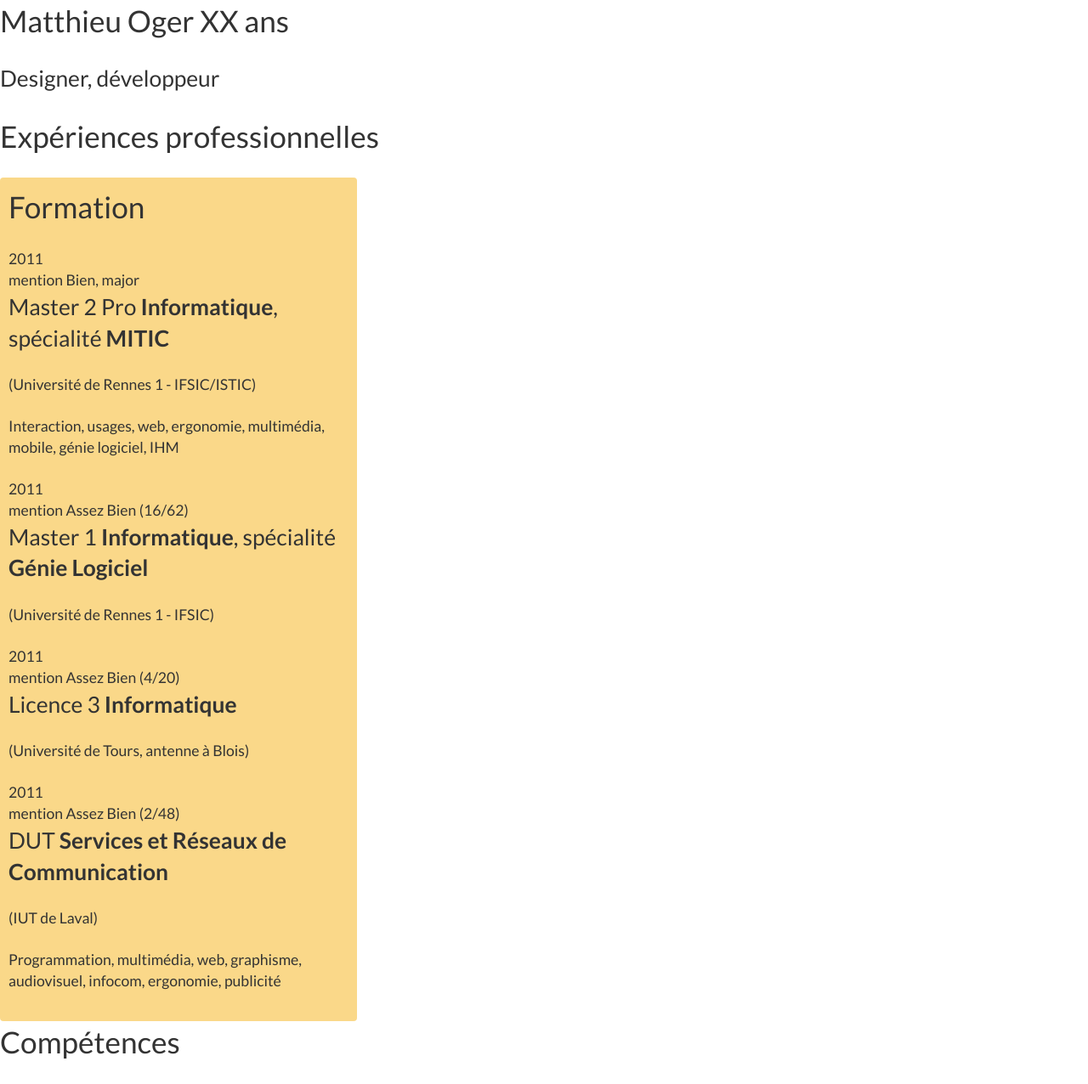
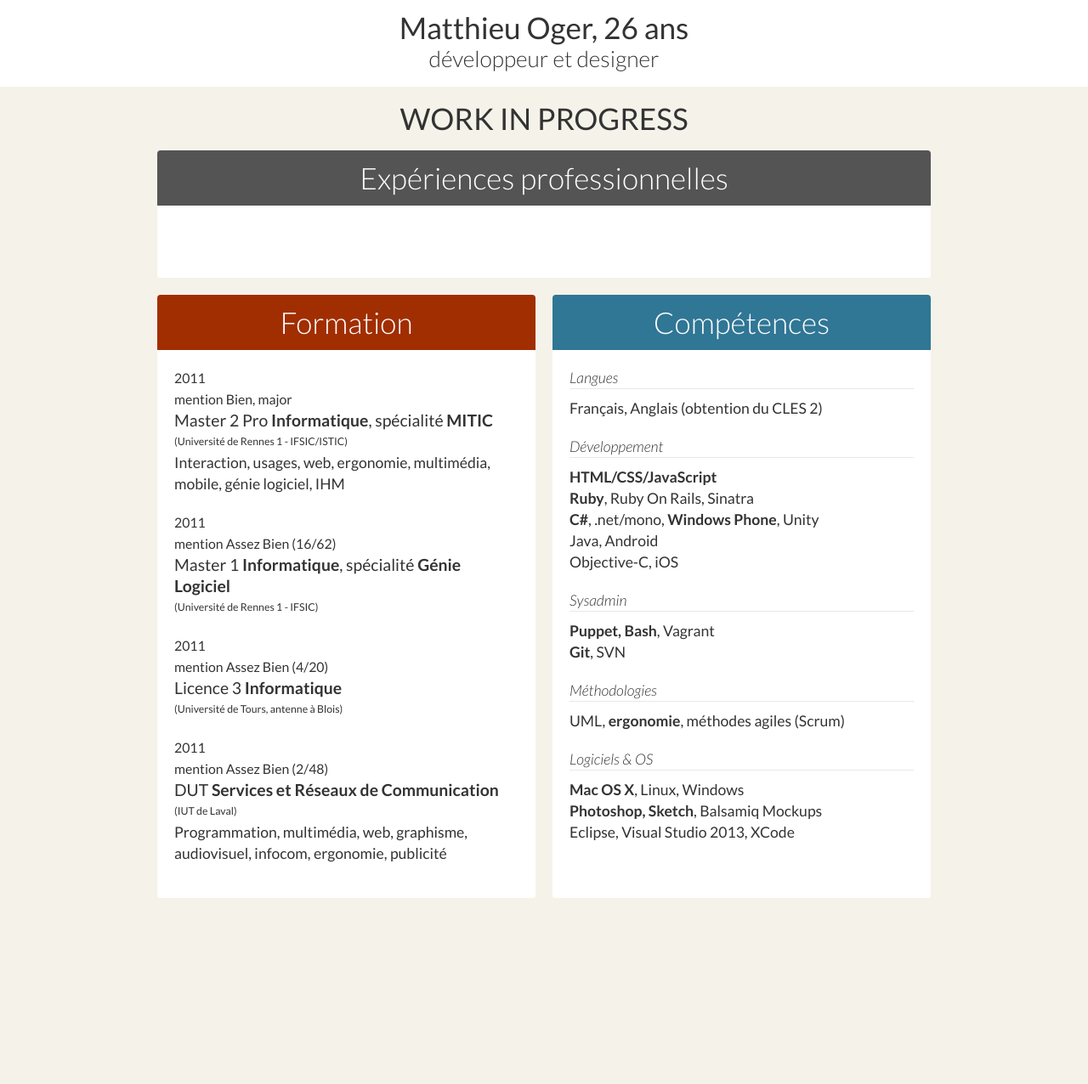
Before and after one commit to solarsailer/matthieuoger.com, a Jekyll site: the page built from resume/index.html, in a window 1280 px wide. Shown: the whole page at 85% size. Built offline with Jekyll 4.4.1, drawn with Linux system fonts in a browser that asks for light colours; Markdown is read by kramdown in place of the engine named in the settings; comment, search, counter and statistics services are not loaded; after the commit the page ends 1077 px from its top, so only the background shows below that.

Commit message:
Résumé: WIP.

```diff
--- a/_layouts/resume.html
+++ b/_layouts/resume.html
@@ -4,9 +4,12 @@
   {% include meta.html %}
 
   <!-- CSS -->
-  <link rel="stylesheet" type="text/css" href="http://fonts.googleapis.com/css?family=Lato:300,400,700,400italic">
+  <link rel="stylesheet" type="text/css" href="http://fonts.googleapis.com/css?family=Lato:300,400,700,300italic,400italic,700italic">
   <link rel="stylesheet" type="text/css" href="/static/css/normalize.css" />
   <link rel="stylesheet" type="text/css" href="/static/css/resume.css" />
+
+  <!-- JS -->
+  <script type="text/javascript" src="/static/js/resume.js"></script>
 </head>
 <body>
   <div class="page" id="page">
--- a/resume/index.html
+++ b/resume/index.html
@@ -4,17 +4,24 @@ title: Résumé
 ---
 
 <section class="resume__info">
-  <h1>Matthieu Oger <span>XX ans</span></h1>
-  <h2>Designer, développeur</h2>
+  <h1 class="resume__me">Matthieu Oger, <span id="age">20 ans</span></h1>
+  <h2 class="resume__job">développeur et designer</h2>
 </section>
 
+<center style="font-size: 2rem; margin-bottom: 25px;">WORK IN PROGRESS</center>
+
+<div class="resume__content">
   <section class="resume__pro">
-  <h1>Expériences professionnelles</h1>
+    <h1 class="resume__title">Expériences professionnelles</h1>
+
+    <div class="resume__inner">
+    </div>
   </section>
 
   <section class="resume__schools">
-  <h1>Formation</h1>
+    <h1 class="resume__title">Formation</h1>
 
+    <div class="resume__inner">
       <article class="school master2">
         <aside class="school__data">
           <div class="school__date">2011</div>
@@ -23,7 +30,7 @@ title: Résumé
         <h2 class="school_name">
           Master 2 Pro <strong>Informatique</strong>, spécialité <strong>MITIC</strong>
         </h2>
-    <p>(Université de Rennes 1 - IFSIC/ISTIC)</p>
+        <p class="school_place">(Université de Rennes 1 - IFSIC/ISTIC)</p>
         <p class="school_more">Interaction, usages, web, ergonomie, multimédia, mobile, génie logiciel, IHM</p>
       </article>
 
@@ -35,7 +42,7 @@ title: Résumé
         <h2 class="school_name">
           Master 1 <strong>Informatique</strong>, spécialité <strong>Génie Logiciel</strong>
         </h2>
-    <p>(Université de Rennes 1 - IFSIC)</p>
+        <p class="school_place">(Université de Rennes 1 - IFSIC)</p>
       </article>
 
       <article class="school licence3">
@@ -46,7 +53,7 @@ title: Résumé
         <h2 class="school_name">
           Licence 3 <strong>Informatique</strong>
         </h2>
-    <p>(Université de Tours, antenne à Blois)</p>
+        <p class="school_place">(Université de Tours, antenne à Blois)</p>
       </article>
 
       <article class="school dut">
@@ -57,11 +64,57 @@ title: Résumé
         <h2 class="school_name">
           DUT <strong>Services et Réseaux de Communication</strong>
         </h2>
-    <p>(IUT de Laval)</p>
+        <p class="school_place">(IUT de Laval)</p>
         <p class="school_more">Programmation, multimédia, web, graphisme, audiovisuel, infocom, ergonomie, publicité</p>
       </article>
+    </div>
   </section>
 
   <section class="resume__skills">
-  <h1>Compétences</h1>
+    <h1 class="resume__title">Compétences</h1>
+
+    <div class="resume__inner">
+      <article class="skillbranch">
+        <h2 class="skillbranch__label">
+          Langues
+        </h2>
+        <p class="skillbranch__desc">Français, Anglais (obtention du CLES 2)</p>
+      </article>
+
+      <article class="skillbranch">
+        <h2 class="skillbranch__label">
+          Développement
+        </h2>
+        <p class="skillbranch__desc"><strong>HTML/CSS/JavaScript</strong></p>
+        <p class="skillbranch__desc"><strong>Ruby</strong>, Ruby On Rails, Sinatra</p>
+        <p class="skillbranch__desc"><strong>C#</strong>, .net/mono, <strong>Windows Phone</strong>, Unity</p>
+        <p class="skillbranch__desc">Java, Android</p>
+        <p class="skillbranch__desc">Objective-C, iOS</p>
+      </article>
+
+      <article class="skillbranch">
+        <h2 class="skillbranch__label">
+          Sysadmin
+        </h2>
+        <p class="skillbranch__desc"><strong>Puppet, Bash</strong>, Vagrant</p>
+        <p class="skillbranch__desc"><strong>Git</strong>, SVN</p>
+      </article>
+
+      <article class="skillbranch">
+        <h2 class="skillbranch__label">
+          Méthodologies
+        </h2>
+        <p class="skillbranch__desc">UML, <strong>ergonomie</strong>, méthodes agiles (Scrum)</p>
+      </article>
+
+      <article class="skillbranch">
+        <h2 class="skillbranch__label">
+          Logiciels & OS
+        </h2>
+        <p class="skillbranch__desc"><strong>Mac OS X</strong>, Linux, Windows</p>
+        <p class="skillbranch__desc"><strong>Photoshop, Sketch</strong>, Balsamiq Mockups</p>
+        <p class="skillbranch__desc">Eclipse, Visual Studio 2013, XCode</p>
+      </article>
+    </div>
   </section>
+</div>
--- a/static/css/resume.css
+++ b/static/css/resume.css
@@ -22,16 +22,11 @@ hr {
   padding: 0; }
 
 html {
+  background-color: #f5f3e9;
   color: #333333;
   font-size: 1.1em;
   font-family: 'Lato', sans-serif;
-  line-height: 1.4; }
-
-h1, h2, h3, h4, h5, h6, hgroup,
-ul, ol, dd,
-p, figure,
-pre, table, fieldset, hr {
-  margin-bottom: 1.4rem; }
+  line-height: 25px; }
 
 ::-moz-selection {
   background: #98c73d;
@@ -41,8 +36,91 @@ pre, table, fieldset, hr {
   background: #98c73d;
   color: white; }
 
+.resume__info {
+  margin-bottom: 25px;
+  padding: 20px;
+  background-color: white;
+  text-align: center; }
+
+.resume__me {
+  margin-bottom: 12px; }
+
+.resume__job {
+  font-weight: 300; }
+
+.resume__content {
+  display: table;
+  margin: 0 auto;
+  width: 950px;
+  border-spacing: 20px; }
+
+.resume__pro,
+.resume__schools,
+.resume__skills {
+  -webkit-box-sizing: border-box;
+  -moz-box-sizing: border-box;
+  box-sizing: border-box; }
+
+.resume__pro {
+  display: table-caption;
+  margin: 0 20px; }
+
 .resume__schools {
-  width: 400px;
-  padding: 10px;
+  display: table-cell;
+  width: 50%; }
+
+.resume__skills {
+  display: table-cell;
+  width: 50%; }
+
+.resume__title {
+  border-top-left-radius: 4px;
+  border-top-right-radius: 4px;
+  padding: 20px;
+  color: white;
+  font-weight: 300;
+  text-align: center; }
+
+.resume__inner {
+  padding: 20px; }
+
+.resume__pro,
+.resume__schools,
+.resume__skills {
   border-radius: 4px;
-  background: #fad889; }
+  background-color: white;
+  min-height: 150px; }
+
+.resume__pro .resume__title {
+  background-color: #545454; }
+
+.resume__schools .resume__title {
+  background-color: #a12e00; }
+
+.resume__skills .resume__title {
+  background-color: #307695; }
+
+.school {
+  margin-bottom: 20px; }
+
+.school__date {
+  font-size: 0.9rem; }
+
+.school__rank {
+  font-size: 0.9rem; }
+
+.school_name {
+  font-size: 1.1rem; }
+
+.school_place {
+  font-size: 0.7rem; }
+
+.skillbranch {
+  margin-bottom: 20px; }
+
+.skillbranch__label {
+  margin-bottom: 10px;
+  border-bottom: 1px solid #e8e8e8;
+  font-size: 1rem;
+  font-weight: 300;
+  font-style: italic; }
--- /dev/null
+++ b/static/js/resume.js
@@ -0,0 +1,4 @@
+window.onload = function () {
+  var age = new Date().getFullYear()
+  document.getElementById('age').innerText = (age - 1988) + ' ans'
+}
```
Also changed, not shown: _sources/resume.scss (+142 -17 lines). Lines whose indentation alone changed are shown as unchanged.
